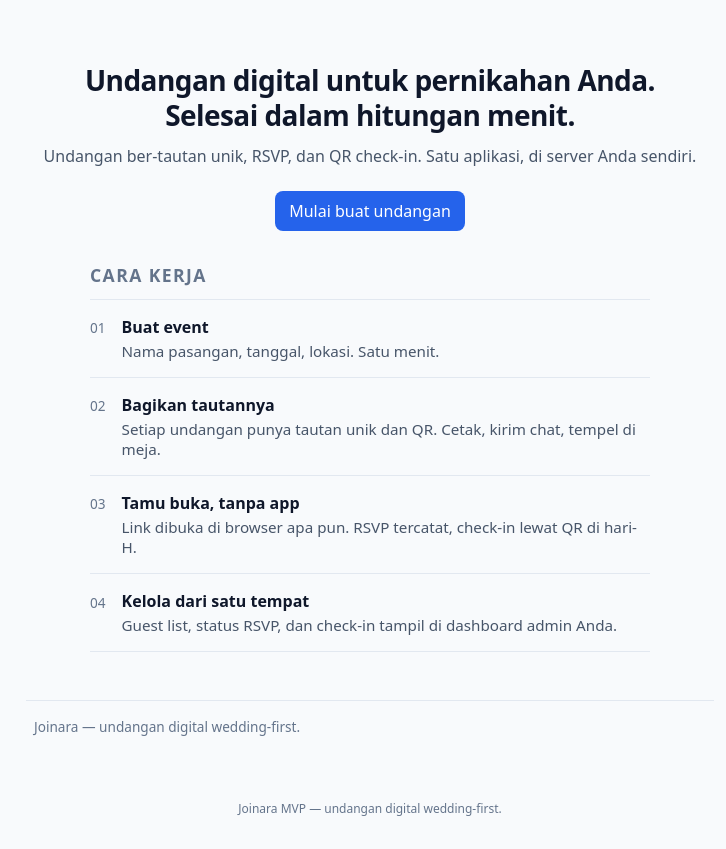
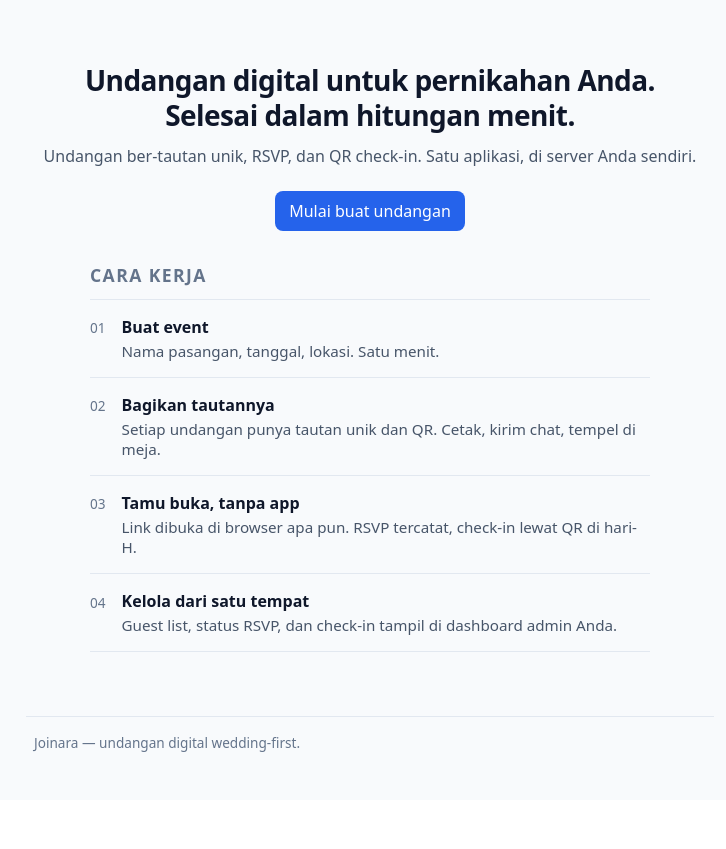
Before and after one commit to ocinux/joinara, a Laravel app: page / in a window 1280 px wide. Shown: the part 79-928 px from the top of the page, without its empty margins (270-996 px from the left). After the commit the page ends 831 px from the top, so only its background shows below. Run offline with Laravel 12, Linux system fonts and the light colour scheme.

Commit message:
style(landing): 极简 redesign — 去掉双footer，hero+4步流程，步骤区加顶部分隔线，提升step-n对比度；隐藏默认layout footer（仅welcome页不显示）

```diff
--- a/resources/views/layouts/app.blade.php
+++ b/resources/views/layouts/app.blade.php
@@ -18,7 +18,7 @@
 <div class="container">
     @if (session('status'))<p class="status">{{ session('status') }}</p>@endif
     @yield('content')
-    <p class="footer">Joinara MVP — undangan digital wedding-first.</p>
+    @if (!request()->is('/'))<p class="footer">Joinara MVP — undangan digital wedding-first.</p>@endif
 </div>
 </body>
 </html>
--- a/resources/views/welcome.blade.php
+++ b/resources/views/welcome.blade.php
@@ -7,7 +7,7 @@
 @endsection
 
 @section('content')
-<main class="landing">
+<main id="landing-main" class="landing">
     <section class="hero">
         <h1>Undangan digital untuk pernikahan Anda.<br />Selesai dalam hitungan menit.</h1>
         <p class="tagline">Undangan ber-tautan unik, RSVP, dan QR check-in. Satu aplikasi, di server Anda sendiri.</p>
@@ -48,12 +48,12 @@
         </ol>
     </section>
 
-    <footer class="landing-footer">
+    <div class="landing-footer">
         <span>Joinara — undangan digital wedding-first.</span>
         @if (Route::has('privacy'))
             <a href="{{ route('privacy') }}">Privasi</a>
         @endif
-    </footer>
+    </div>
 </main>
 <style>
 .landing { padding-top: 1.5rem; }
@@ -67,8 +67,9 @@
 .step-n { color: #64748b; font-variant-numeric: tabular-nums; font-size: .85rem; min-width: 2ch; padding-top: .15rem; }
 .steps h3 { font-size: 1rem; margin-bottom: .2rem; }
 .steps p { color: #475569; margin: 0; font-size: .95rem; }
-.landing-footer { display: flex; justify-content: space-between; gap: .5rem; padding: 1rem .5rem; border-top: 1px solid #e2e8f0; color: #64748b; font-size: .85rem; }
+.landing-footer { display: flex; justify-content: space-between; gap: .5rem; padding: 1rem .5rem; border-top: 1px solid #e2e8f0; color: #64748b; font-size: .85rem; margin-top: 1rem; }
 .landing-footer a { color: #64748b; text-decoration: underline; text-underline-offset: 3px; }
+#landing-main ~ .footer { display: none; }
 @media (prefers-reduced-motion: no-preference) { .hero { animation: up .3s ease-out; } @keyframes up { from { opacity: 0; transform: translateY(6px); } } }
 </style>
 @endsection
```
